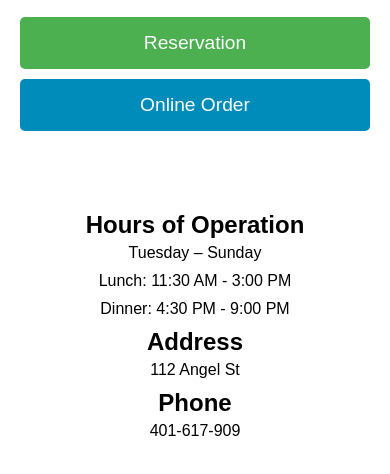
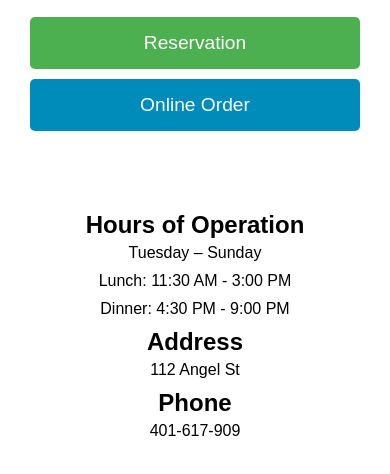
Before and after one commit to rahuldey700/hengs, a plain HTML site: page index.html in a window 390 px wide. Shown: the part 164-638 px from the top of the page. Drawn offline with Linux system fonts and the light colour scheme.

Commit message:
Update styles.css

```diff
--- a/styles.css
+++ b/styles.css
@@ -62,7 +62,7 @@ body {
 @media screen and (max-width: 600px) {
     .btn {
         display: block;
-        width: calc(100% - 20px); /* 100% of the screen width minus the margin */
+        width: calc(100% - 40px); /* 100% of the screen width minus the margin */
         margin: 10px auto; /* Same size margin for top, bottom, and center the button */
         padding: 15px 0; /* Increased padding for a taller button, easier to tap */
         font-size: 1.2em; /* Larger font size for better readability */
```
